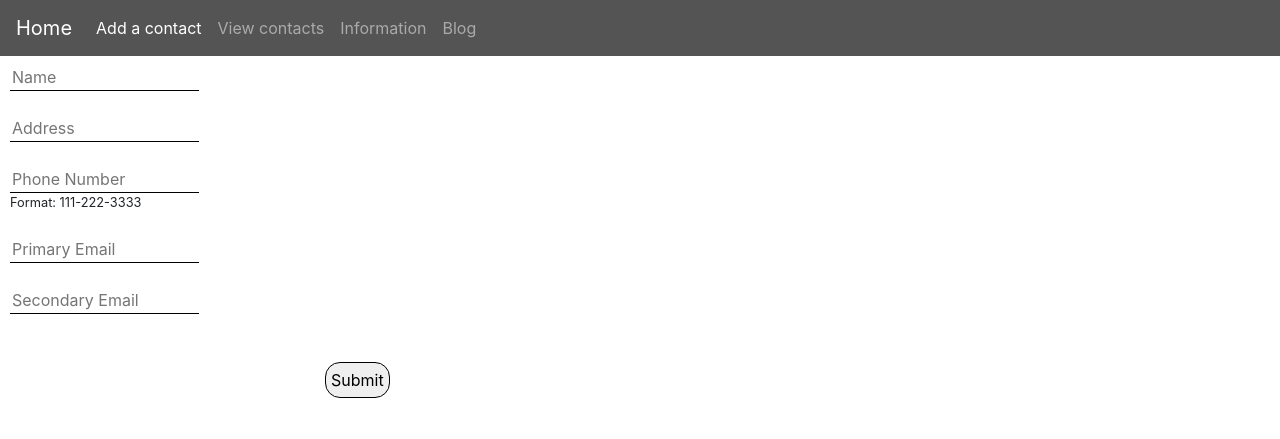
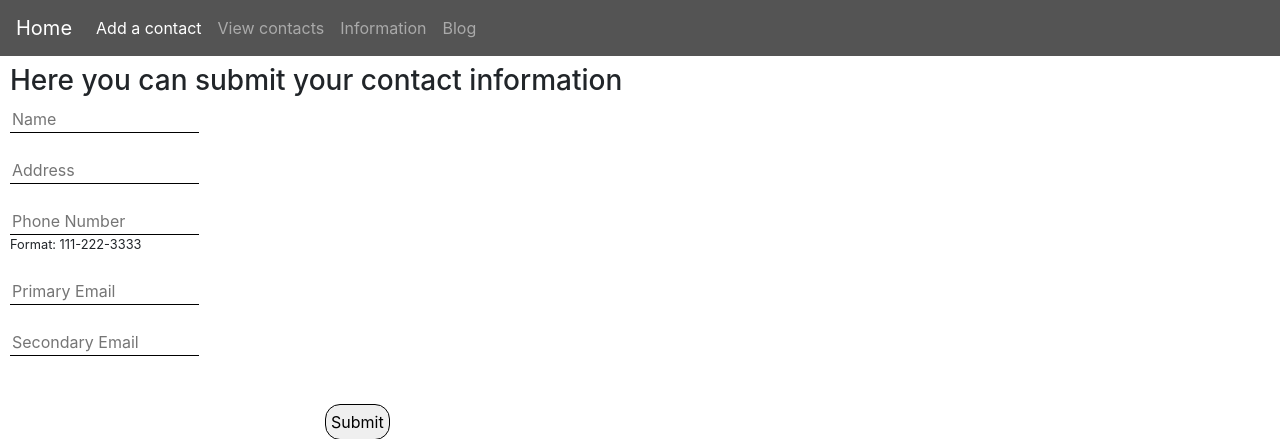
Before and after one commit to tommcn/local-blog-template, a Django app: page /add in a window 1280 px wide. Shown: the top 439 px of the page. Run offline with Django 3.2, Linux system fonts and the light colour scheme; a user stored in the database is signed in; data comes from the database, SQL or seed files in the repository; some libraries are stand-ins or nearby versions.

Commit message:
added note

```diff
--- a/web/templates/web/add.html
+++ b/web/templates/web/add.html
@@ -1,6 +1,7 @@
 {% extends "web/index.html" %}
 
 {% block body %}
+<h3>Here you can submit your contact information</h3>
     <form action="{% url 'add' %}" method="post" name="contact" onsubmit="return(validateForm())">
         {% csrf_token %}
         <input name="name" type="text" placeholder="Name"/><br><br>
```
